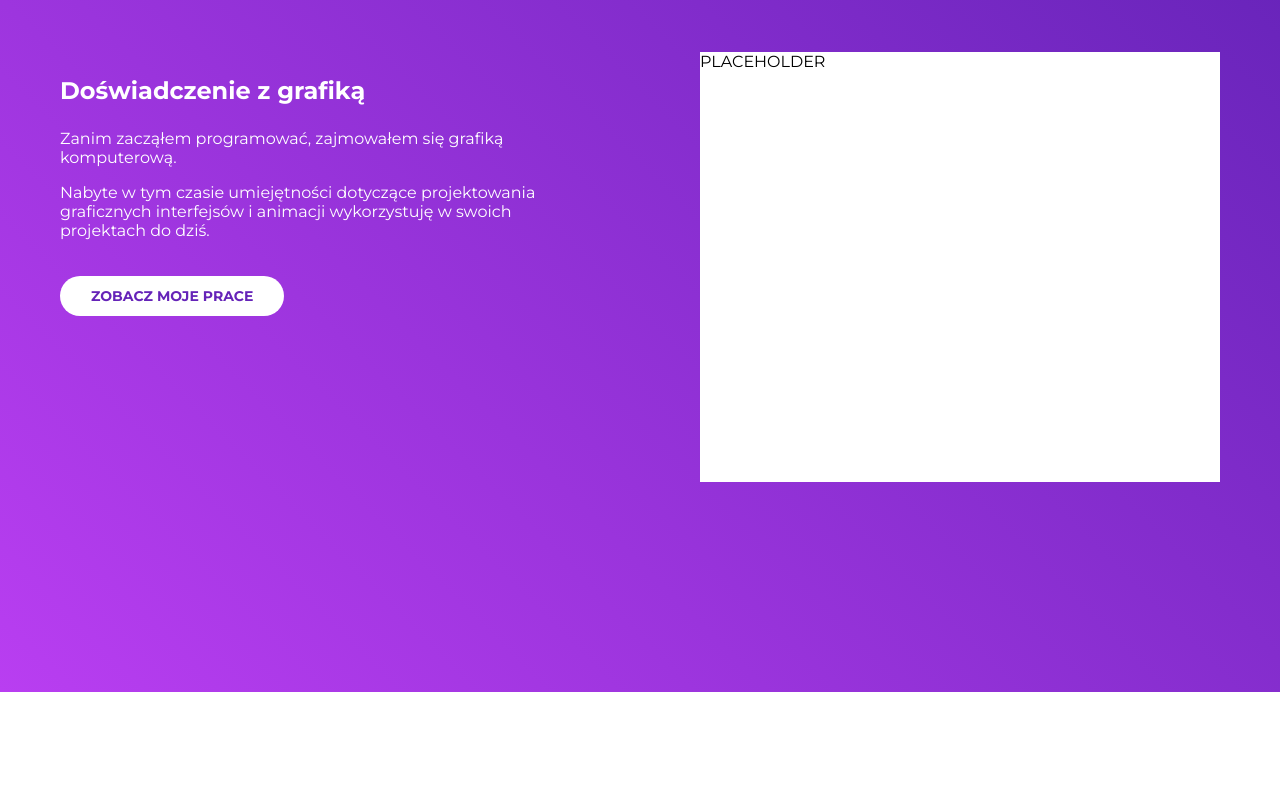
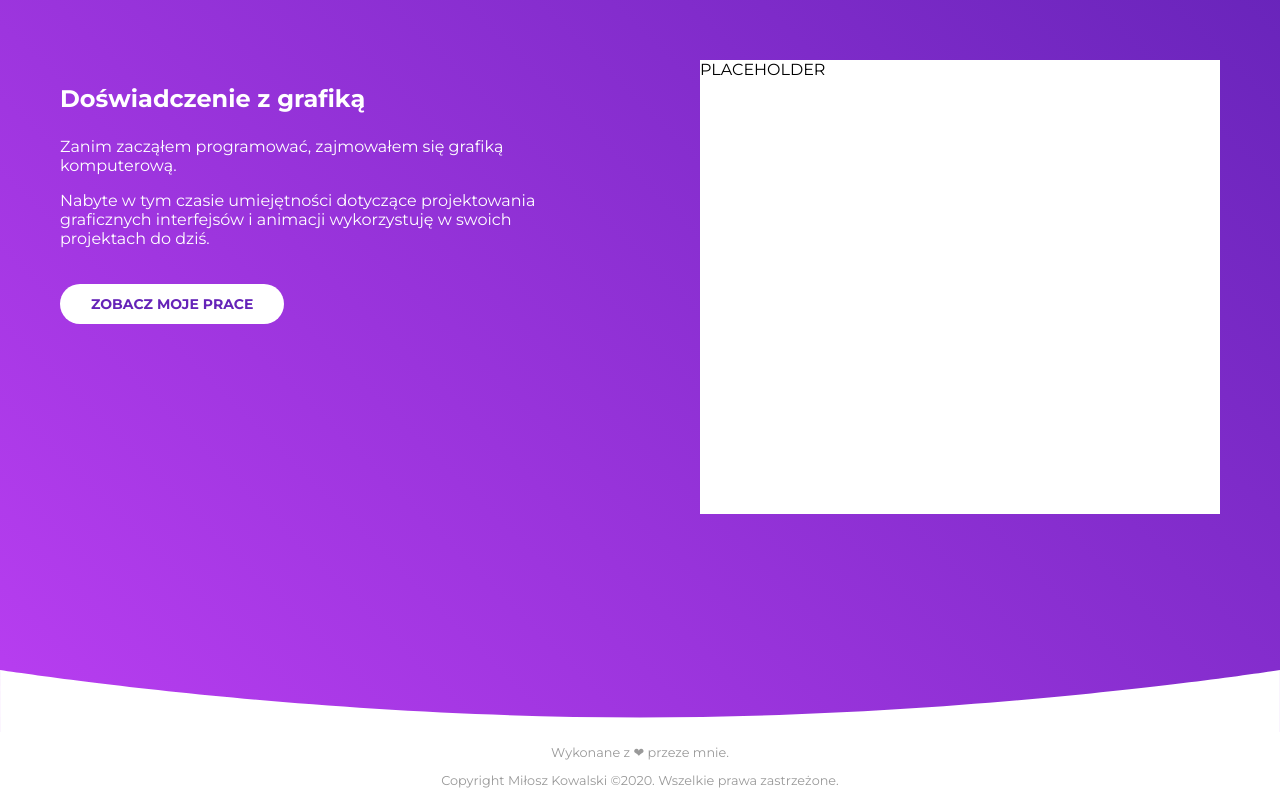
Before and after one commit to MiloszKowalski/personal-site, a React (Create React App) app: page / in a window 1280 px wide. Shown: the part 1708-2508 px from the top of the page. Before the commit the page ends 2400 px from the top, so only its background shows below. Built offline with nearby package versions, Linux system fonts and the light colour scheme.

Commit message:
Add footer to homepage

```diff
--- a/public/locales/en/translation.json
+++ b/public/locales/en/translation.json
@@ -28,6 +28,11 @@
       "p1": "Before I started programming, I was focused on graphic design.",
       "p2": "The skills and experience I've aquired back then, help me with animations and user interfaces up to this day.",
       "button": "SEE MY WORK"
+    },
+    "footer": {
+      "p1": "Made with ❤ by me.",
+      "p2": "Copyright Miłosz Kowalski ",
+      "p3": ". All rights reserved."
     }
   }
 }
--- a/public/locales/pl/translation.json
+++ b/public/locales/pl/translation.json
@@ -28,6 +28,11 @@
       "p1": "Zanim zacząłem programować, zajmowałem się grafiką komputerową.",
       "p2": "Nabyte w tym czasie umiejętności dotyczące projektowania graficznych interfejsów i animacji wykorzystuję w swoich projektach do dziś.",
       "button": "ZOBACZ MOJE PRACE"
+    },
+    "footer": {
+      "p1": "Wykonane z ❤ przeze mnie.",
+      "p2": "Copyright Miłosz Kowalski ",
+      "p3": ". Wszelkie prawa zastrzeżone."
     }
   }
 }
--- a/src/views/Home/Home.scss
+++ b/src/views/Home/Home.scss
@@ -184,7 +184,7 @@ p {
 
 section.design-experience {
   margin-top: 100px;
-  height: 100vh;
+  height: 105vh;
   background: linear-gradient(45deg, var(--gradient-start), var(--gradient-end));
   position: relative;
   text-align: center;
@@ -193,8 +193,9 @@ section.design-experience {
   grid-template-areas:
   "picture"
   "text"
-  "image";
-  grid-template-rows: 1fr 5fr 5fr;
+  "image"
+  "footer";
+  grid-template-rows: 1fr 5fr 5fr 1fr;
 
   @media (min-width: 1024px) {
     flex-direction: row-reverse;
@@ -206,7 +207,7 @@ section.design-experience {
     grid-template-areas:
     "picture picture picture picture"
     "text    text    text    image  "
-    ".       .       .       .      ";
+    "footer  footer  footer  footer ";
   }
 
   .design-text-wrapper {
@@ -241,3 +242,17 @@ section.design-experience {
     }
   }
 }
+
+#footer-img {
+  grid-area: footer;
+  width: 100%;
+  position: absolute;
+  bottom: -1px;
+  margin-top: 120px;
+}
+
+.copyright p {
+  color: #999;
+  font-size: 0.8rem;
+  text-align: center;
+}
--- a/src/views/Home/Home.tsx
+++ b/src/views/Home/Home.tsx
@@ -6,6 +6,7 @@ import heroMobile from './svg/Hero-mobile.svg';
 import heroDesktop from './svg/Hero-desktop.svg';
 import designOneMobile from './svg/Design1-mobile.svg';
 import designOneDesktop from './svg/Design1-desktop.svg';
+import designTwo from './svg/Design2.svg';
 import './Home.scss';
 
 const Home: React.FC = () => {
@@ -65,7 +66,18 @@ const Home: React.FC = () => {
         <div className="design-img-wrapper">
           PLACEHOLDER
         </div>
+        <img id="footer-img" src={ designTwo } alt="background" />
       </section>
+      <footer>
+        <div className="social-wrapper">
+
+        </div>
+        <div className="copyright">
+          <p>{ t('homepage.footer.p1') }</p>
+          <p>{ t('homepage.footer.p2') } &copy;{ new Date().getFullYear() }
+          { t('homepage.footer.p3') }</p>
+        </div>
+      </footer>
     </div>
   )
 }
```
